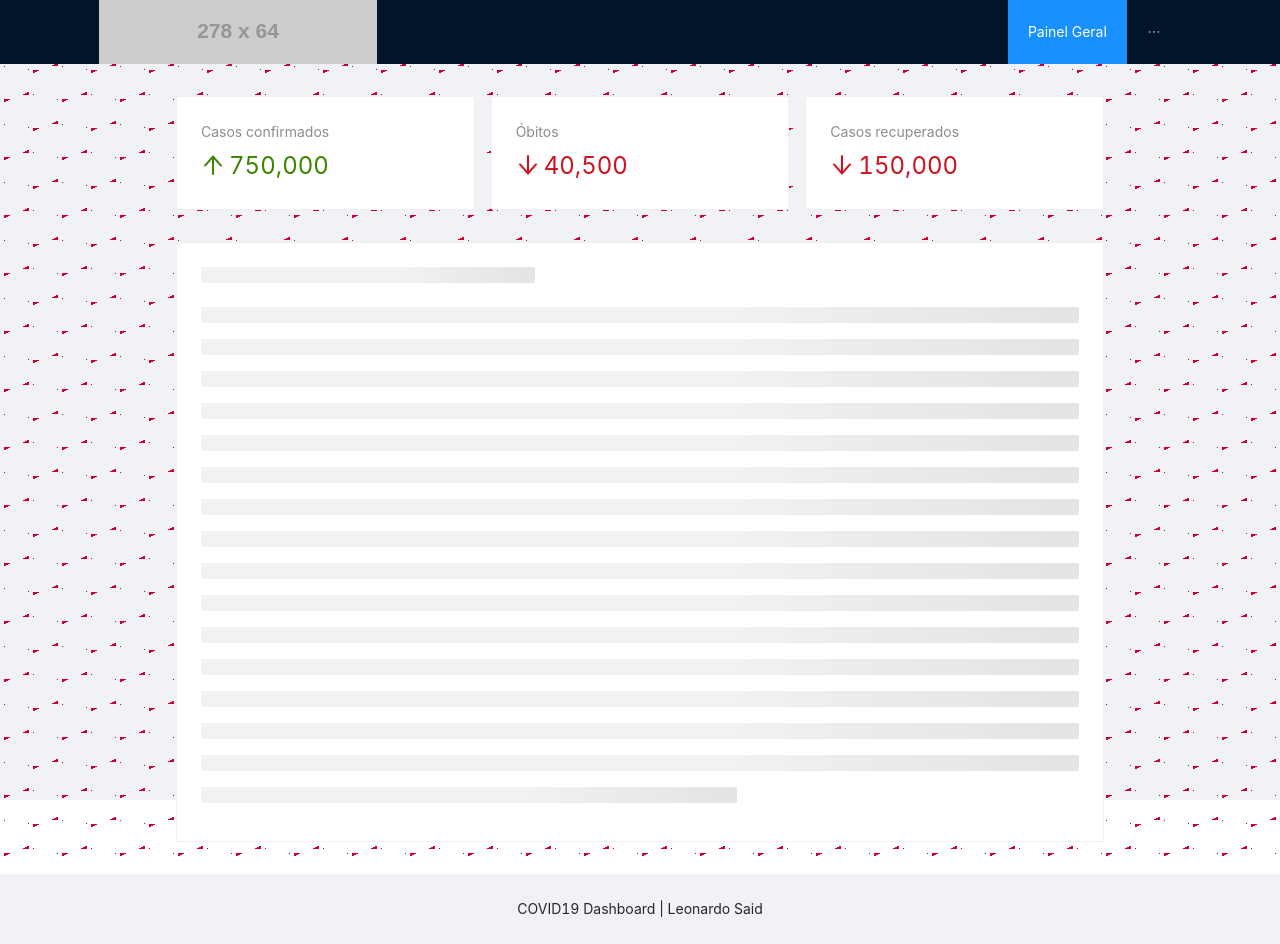
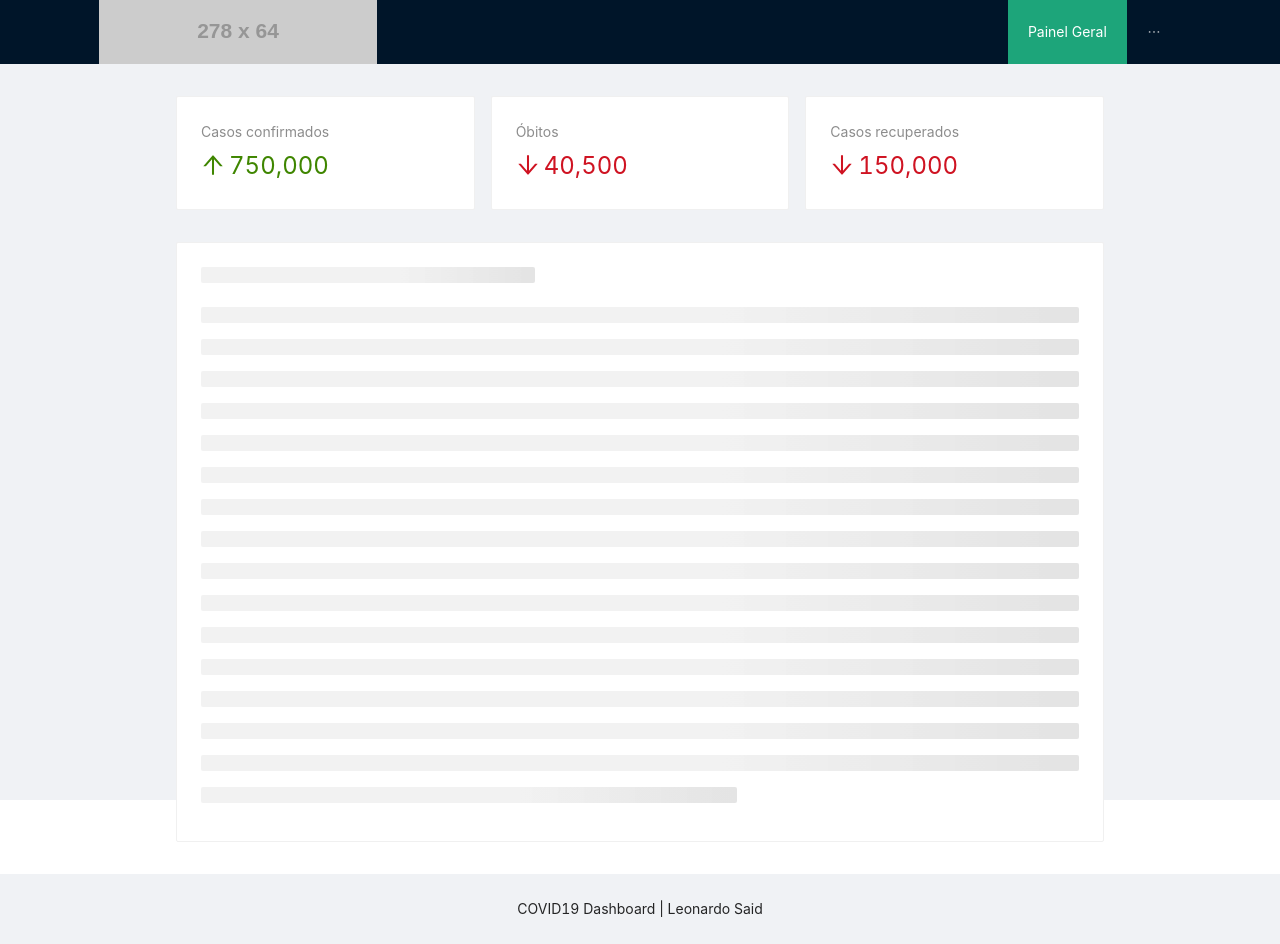
Before and after one commit to LeonardoSaid/covid19dashboard, a React (Create React App) app: page / in a window 1280 px wide. Built offline with nearby package versions, Linux system fonts and the light colour scheme.

Commit message:
removed dark mode due to bugs on loader

```diff
--- a/craco.config.js
+++ b/craco.config.js
@@ -1,5 +1,4 @@
 const CracoLessPlugin = require('craco-less');
-const { getThemeVariables } = require('antd/dist/theme');
 
 module.exports = {
   plugins: [
@@ -9,7 +8,6 @@
         lessLoaderOptions: {
           lessOptions: {
             modifyVars: {
-                ...getThemeVariables({ dark: true }),
                 '@primary-color': '#1DA57A'
             },
             javascriptEnabled: true,
--- a/src/styles/App.less
+++ b/src/styles/App.less
@@ -1,19 +1,7 @@
 @import '~antd/dist/antd.less';
 
 .ant-layout-content {
-  background-size: 58px 58px;
-  background-position: 0px 2px, 4px 35px, 29px 31px, 33px 6px,
-  0px 36px, 4px 2px, 29px 6px, 33px 30px;
-  background-image:
-  linear-gradient(335deg, #C90032 3px, transparent 3px),
-  linear-gradient(155deg, #C90032 3px, transparent 3px),
-  linear-gradient(335deg, #C90032 3px, transparent 3px),
-  linear-gradient(155deg, #C90032 3px, transparent 3px),
 
-  linear-gradient(335deg, #C90032 1px, transparent 1px),
-  linear-gradient(155deg, #C90032 1px, transparent 1px),
-  linear-gradient(335deg, #C90032 1px, transparent 1px),
-  linear-gradient(155deg, #C90032 1px, transparent 1px);
 }
 
 body::-webkit-scrollbar {
```
Also changed, not shown: src/TODO.TXT.
